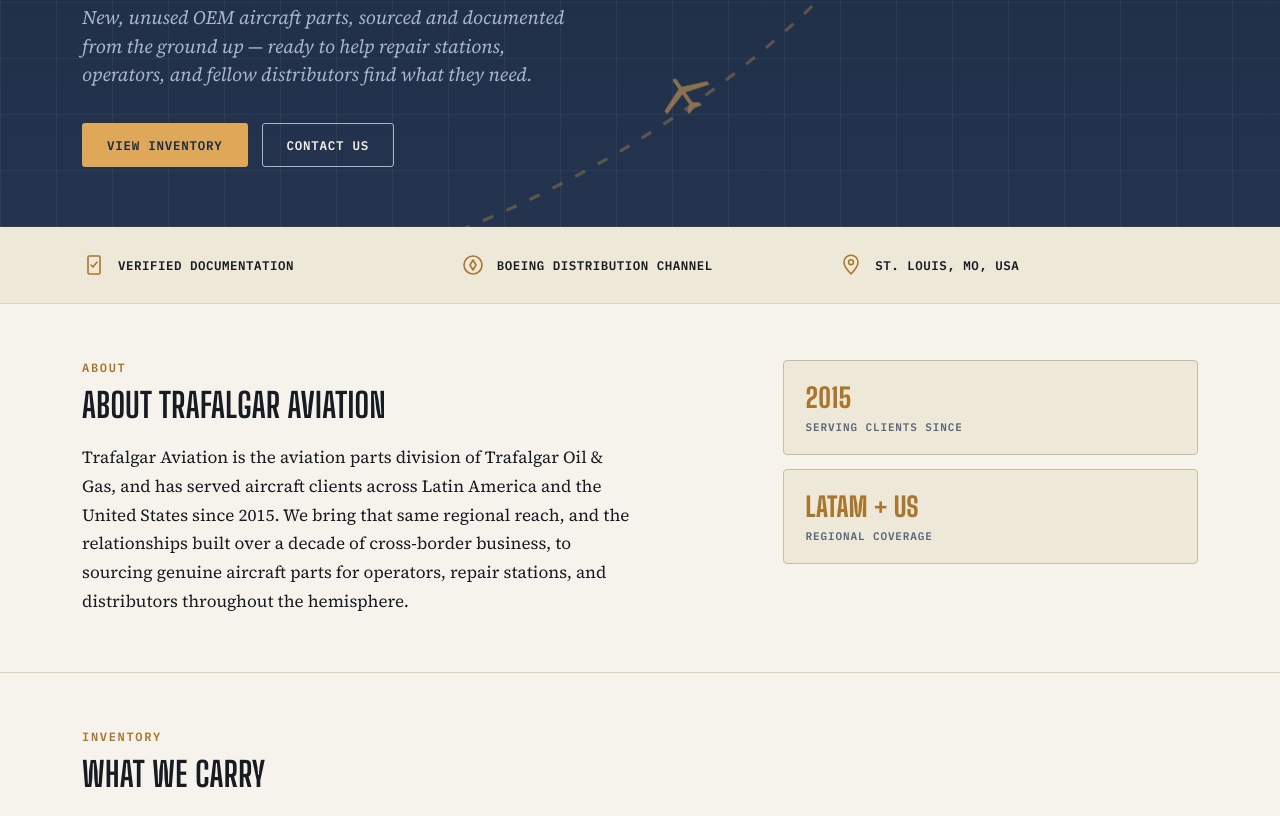
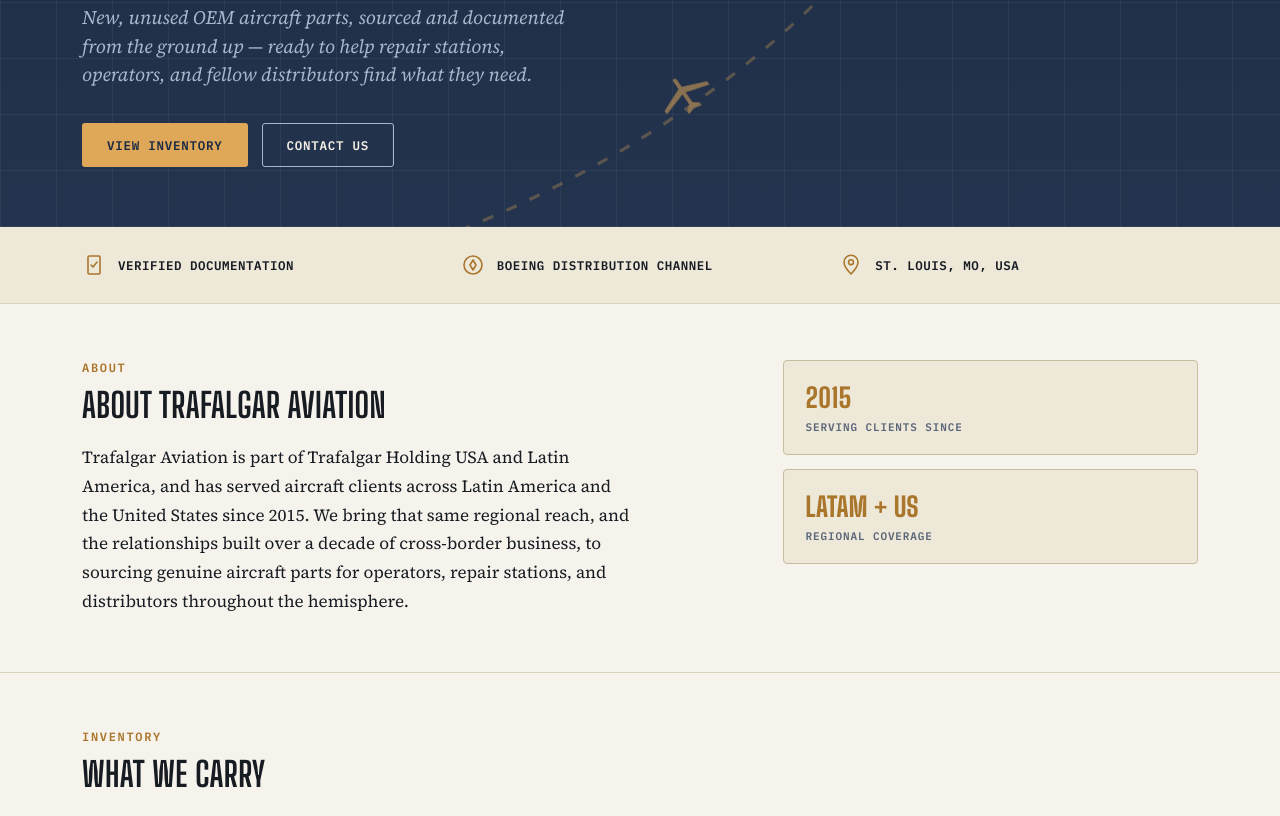
Before and after one commit to fkhan698/trafalgar-aviation, a plain HTML site: page index.html in a window 1280 px wide. Shown: the part 352-1168 px from the top of the page. Drawn offline with Linux system fonts and the light colour scheme.

Commit message:
Omit old text

```diff
--- a/index.html
+++ b/index.html
@@ -336,7 +336,7 @@
     <div>
       <p class="eyebrow" data-i18n="about.eyebrow">About</p>
       <h2 data-i18n="about.heading">About Trafalgar Aviation</h2>
-      <p class="lede" data-i18n="about.body">Trafalgar Aviation is the aviation parts division of Trafalgar Oil &amp; Gas, and has served aircraft clients across Latin America and the United States since 2015. We bring that same regional reach, and the relationships built over a decade of cross-border business, to sourcing genuine aircraft parts for operators, repair stations, and distributors throughout the hemisphere.</p>
+      <p class="lede" data-i18n="about.body">Trafalgar Aviation is part of Trafalgar Holding USA and Latin America, and has served aircraft clients across Latin America and the United States since 2015. We bring that same regional reach, and the relationships built over a decade of cross-border business, to sourcing genuine aircraft parts for operators, repair stations, and distributors throughout the hemisphere.</p>
     </div>
     <div class="about-stats">
       <div class="stat-tile">
@@ -463,7 +463,7 @@
       "hero.cta1": "Ver Inventario", "hero.cta2": "Contáctenos",
       "trust.doc": "Documentación Verificada", "trust.channel": "Canal de Boeing Distribution", "trust.location": "St. Louis, MO, EE. UU.",
       "about.eyebrow": "Nosotros", "about.heading": "Sobre Trafalgar Aviation",
-      "about.body": "Trafalgar Aviation es la división de repuestos aeronáuticos de Trafalgar Oil &amp; Gas, y ha atendido a clientes de aviación en América Latina y Estados Unidos desde 2015. Aportamos ese mismo alcance regional, y las relaciones construidas a lo largo de una década de negocios transfronterizos, al abastecimiento de repuestos aeronáuticos genuinos para operadores, estaciones de reparación y distribuidores en todo el hemisferio.",
+      "about.body": "Trafalgar Aviation forma parte de Trafalgar Holding USA and Latin America, y ha atendido a clientes de aviación en América Latina y Estados Unidos desde 2015. Aportamos ese mismo alcance regional, y las relaciones construidas a lo largo de una década de negocios transfronterizos, al abastecimiento de repuestos aeronáuticos genuinos para operadores, estaciones de reparación y distribuidores en todo el hemisferio.",
       "about.since": "Atendiendo Clientes Desde", "about.coverage": "Cobertura Regional", "about.coverageValue": "LATAM + EE. UU.",
       "inventory.eyebrow": "Inventario", "inventory.heading": "Lo Que Ofrecemos",
       "inventory.lede": "Trafalgar Aviation abastece repuestos aeronáuticos genuinos y sin usar para estaciones de reparación, operadores y otros distribuidores &mdash; en las categorías a continuación, todas obtenidas a través del canal de distribución de Boeing. Cada repuesto se envía con la documentación con la que llegó &mdash; sin vacíos, sin conjeturas.",
@@ -489,7 +489,7 @@
       "hero.cta1": "Ver Inventário", "hero.cta2": "Fale Conosco",
       "trust.doc": "Documentação Verificada", "trust.channel": "Canal Boeing Distribution", "trust.location": "St. Louis, MO, EUA",
       "about.eyebrow": "Sobre", "about.heading": "Sobre a Trafalgar Aviation",
-      "about.body": "A Trafalgar Aviation é a divisão de peças aeronáuticas da Trafalgar Oil &amp; Gas, e atende clientes de aviação na América Latina e nos Estados Unidos desde 2015. Trazemos esse mesmo alcance regional, e os relacionamentos construídos ao longo de uma década de negócios transfronteiriços, para o fornecimento de peças aeronáuticas genuínas a operadores, oficinas de manutenção e distribuidores em todo o hemisfério.",
+      "about.body": "A Trafalgar Aviation faz parte da Trafalgar Holding USA and Latin America, e atende clientes de aviação na América Latina e nos Estados Unidos desde 2015. Trazemos esse mesmo alcance regional, e os relacionamentos construídos ao longo de uma década de negócios transfronteiriços, para o fornecimento de peças aeronáuticas genuínas a operadores, oficinas de manutenção e distribuidores em todo o hemisfério.",
       "about.since": "Atendendo Clientes Desde", "about.coverage": "Cobertura Regional", "about.coverageValue": "LATAM + EUA",
       "inventory.eyebrow": "Inventário", "inventory.heading": "O Que Oferecemos",
       "inventory.lede": "A Trafalgar Aviation fornece peças aeronáuticas genuínas e não utilizadas para oficinas de manutenção, operadores e outros distribuidores &mdash; nas categorias abaixo, todas obtidas através do canal de distribuição da Boeing. Cada peça é enviada com a documentação com que chegou &mdash; sem lacunas, sem suposições.",
@@ -515,7 +515,7 @@
       "hero.cta1": "View Inventory", "hero.cta2": "Contact Us",
       "trust.doc": "Verified Documentation", "trust.channel": "Boeing Distribution Channel", "trust.location": "St. Louis, MO, USA",
       "about.eyebrow": "About", "about.heading": "About Trafalgar Aviation",
-      "about.body": "Trafalgar Aviation is the aviation parts division of Trafalgar Oil &amp; Gas, and has served aircraft clients across Latin America and the United States since 2015. We bring that same regional reach, and the relationships built over a decade of cross-border business, to sourcing genuine aircraft parts for operators, repair stations, and distributors throughout the hemisphere.",
+      "about.body": "Trafalgar Aviation is part of Trafalgar Holding USA and Latin America, and has served aircraft clients across Latin America and the United States since 2015. We bring that same regional reach, and the relationships built over a decade of cross-border business, to sourcing genuine aircraft parts for operators, repair stations, and distributors throughout the hemisphere.",
       "about.since": "Serving Clients Since", "about.coverage": "Regional Coverage", "about.coverageValue": "LATAM + US",
       "inventory.eyebrow": "Inventory", "inventory.heading": "What We Carry",
       "inventory.lede": "Trafalgar Aviation sources genuine, unused aircraft parts for repair stations, operators, and fellow distributors &mdash; across the categories below, all sourced through Boeing&rsquo;s distribution channel. Every part ships with the documentation it arrived with &mdash; no gaps, no guesswork.",
```
